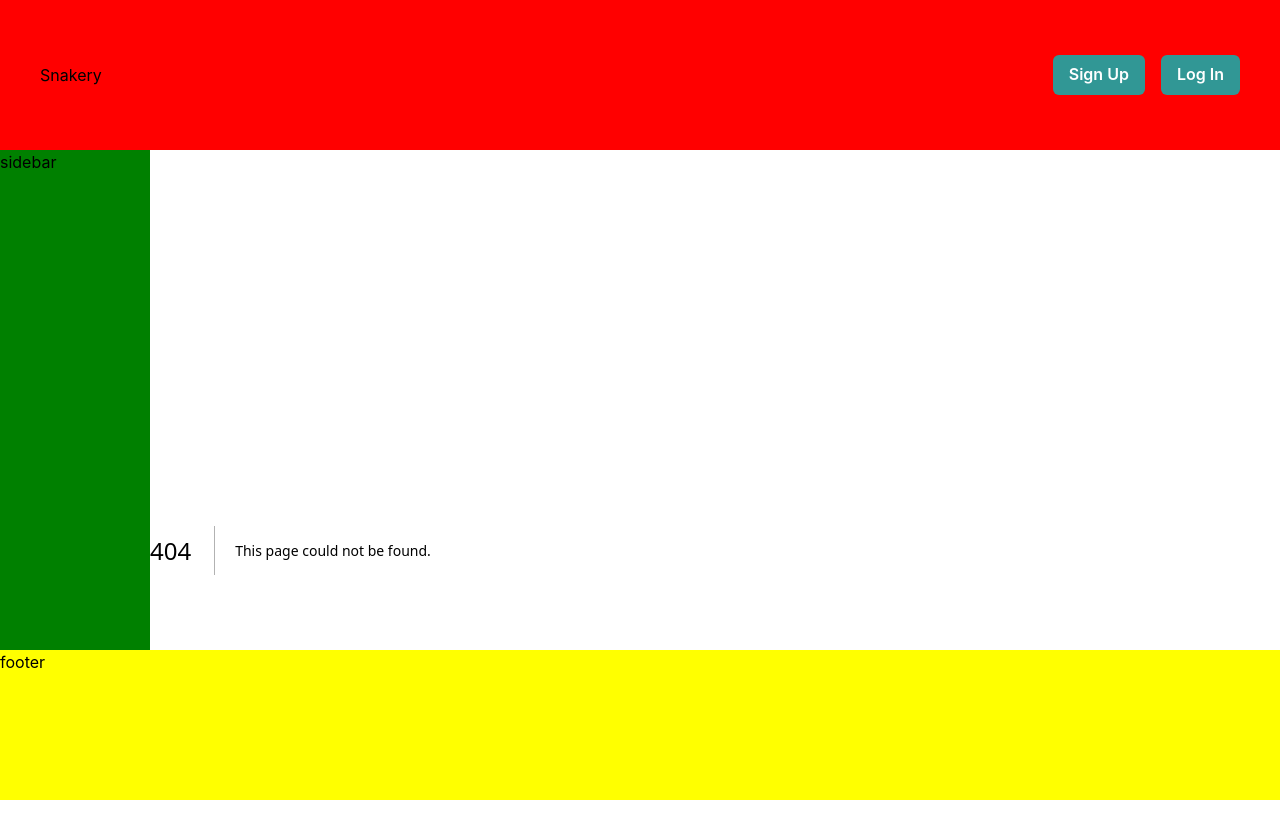
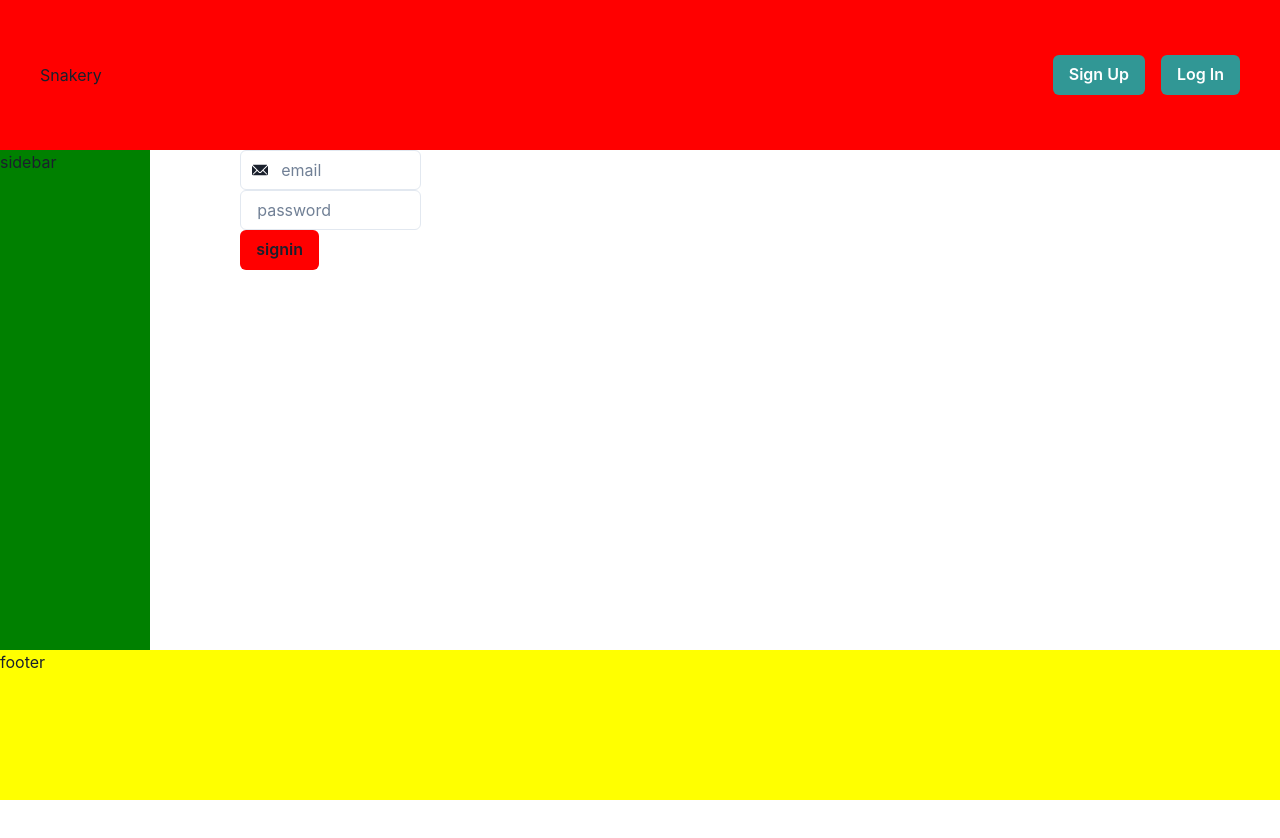
Before and after one commit to jimlim14/snakery, a Next.js app: page /login in a window 1280 px wide. Before the commit this address had no page. Shown: the top 838 px of the page. After the commit the page ends 800 px from the top, so only its background shows below. Built offline with nearby package versions, Linux system fonts and the light colour scheme.

Commit message:
added login page

```diff
--- /dev/null
+++ b/pages/login.tsx
@@ -0,0 +1,7 @@
+import AuthForm from "../components/authForm";
+
+export default function Login () {
+  return (
+    <AuthForm mode='signin'/>
+  )
+}
```
